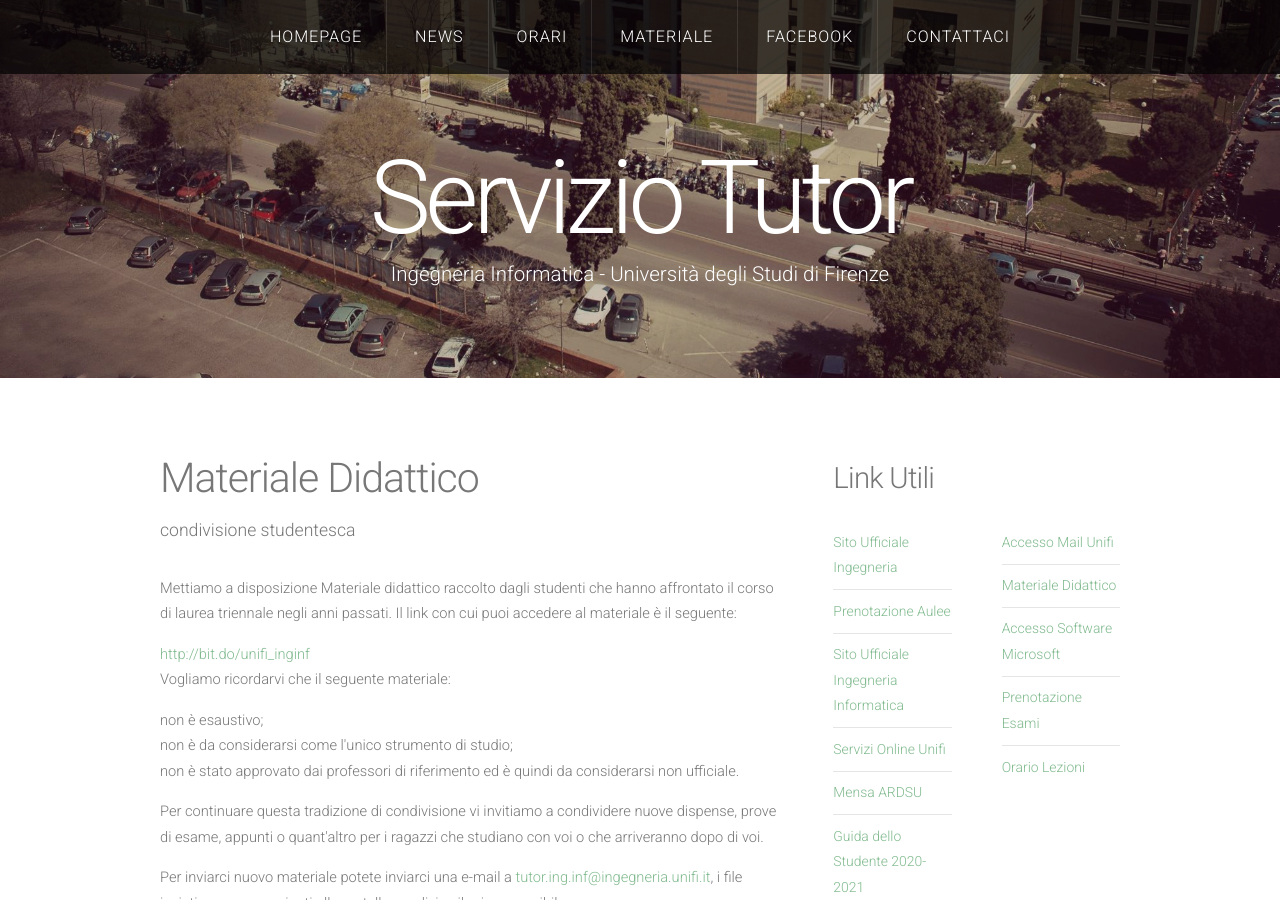
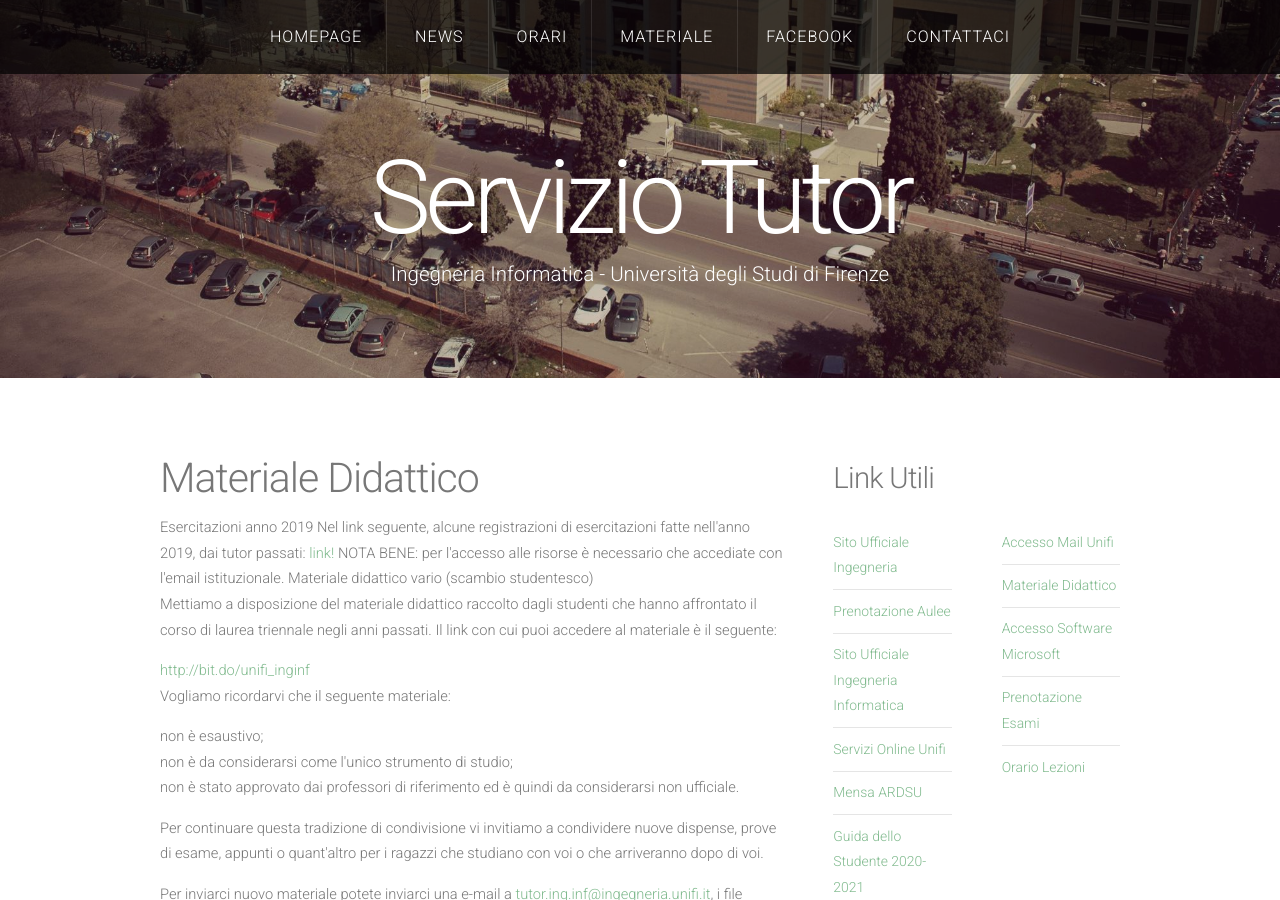
Before and after one commit to tutor-ing-inf-unifi/tutor-ing-inf-unifi.github.io, a Jekyll site: the page built from materiale.html, in a window 1280 px wide and 900 px high. Built offline with Jekyll 4.4.1, drawn with Linux system fonts in a browser that asks for light colours; nearby versions of some CDN libraries.

Commit message:
Update materiale.html

```diff
--- a/materiale.html
+++ b/materiale.html
@@ -12,9 +12,13 @@ layout: default
 					<section>
 						<header>
 							<h2>Materiale Didattico</h2>
-							<span class="byline">condivisione studentesca</span>
+
 						</header>
-						<p>Mettiamo a disposizione Materiale didattico raccolto dagli studenti che hanno affrontato il corso di laurea triennale negli anni passati. Il link con cui puoi accedere al materiale è il seguente:</p>
+						<span class="byline">Esercitazioni anno 2019</span>
+						Nel link seguente, alcune registrazioni di esercitazioni fatte nell'anno 2019, dai tutor passati: <a href="https://drive.google.com/drive/folders/16CpuyZcgygVLDBSwX_5LXA1IJe-Akh7g?usp=sharing">link!</a>
+						NOTA BENE: per l'accesso alle risorse è necessario che accediate con l'email istituzionale.
+						<span class="byline">Materiale didattico vario (scambio studentesco)</span>
+						<p>Mettiamo a disposizione del materiale didattico raccolto dagli studenti che hanno affrontato il corso di laurea triennale negli anni passati. Il link con cui puoi accedere al materiale è il seguente:</p>
 						<a  href="http://bit.do/unifi_inginf"> http://bit.do/unifi_inginf </a>
                         <p>Vogliamo ricordarvi che il seguente materiale:
                         <ul>
```
